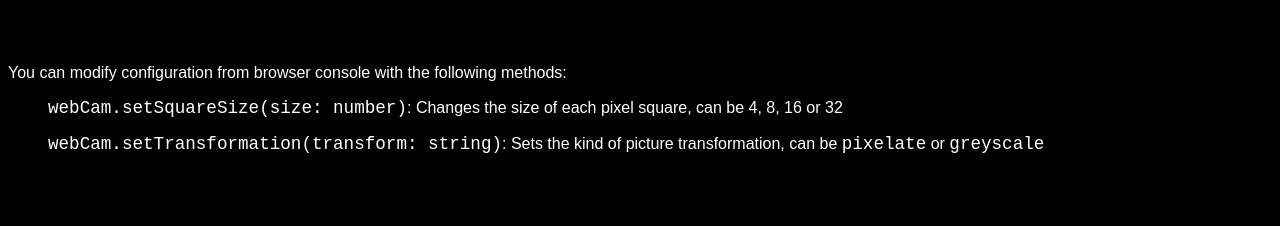
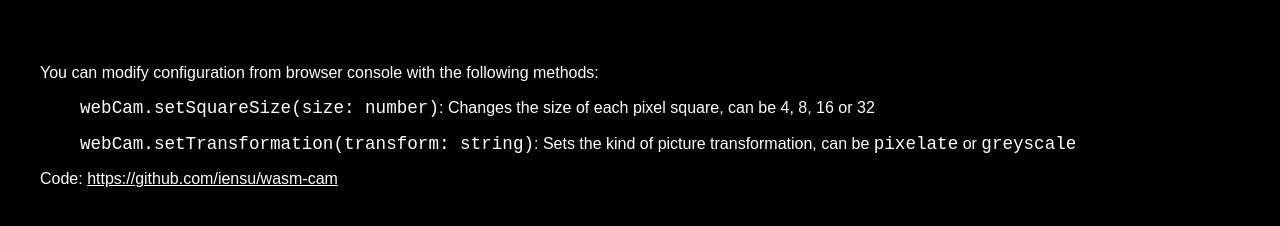
Before and after one commit to iensu/wasm-cam, a plain HTML site: page client/public/index.html in a window 1280 px wide. Drawn offline with Linux system fonts and the light colour scheme; a script that the page names is missing.

Commit message:
Add repo link

```diff
--- a/client/public/index.html
+++ b/client/public/index.html
@@ -15,6 +15,9 @@
         <li><span class="code">webCam.setTransformation(transform: string)</span>: Sets the kind of picture transformation, can be <span class="code">pixelate</span> or <span class="code">greyscale</span></li>
       </ul>
     </p>
+    <p>
+      Code: <a href="https://github.com/iensu/wasm-cam" target="_blank">https://github.com/iensu/wasm-cam</a>
+    </p>
     <script type="module">
      import { WebCam } from './js/web-cam.js';
      import initializeWasmModule from './wasm/process_canvas.js';
--- a/client/public/styles.css
+++ b/client/public/styles.css
@@ -2,6 +2,7 @@ html {
   background: #000;
   color: #fff;
   font-family: arial;
+  padding-left: 32px;
 }
 
 #app {
@@ -20,6 +21,10 @@ li {
   margin-bottom: 16px;
 }
 
+a {
+  color: white;
+}
+
 .code {
   font-family: monospace;
   font-size: 1.1rem
```
